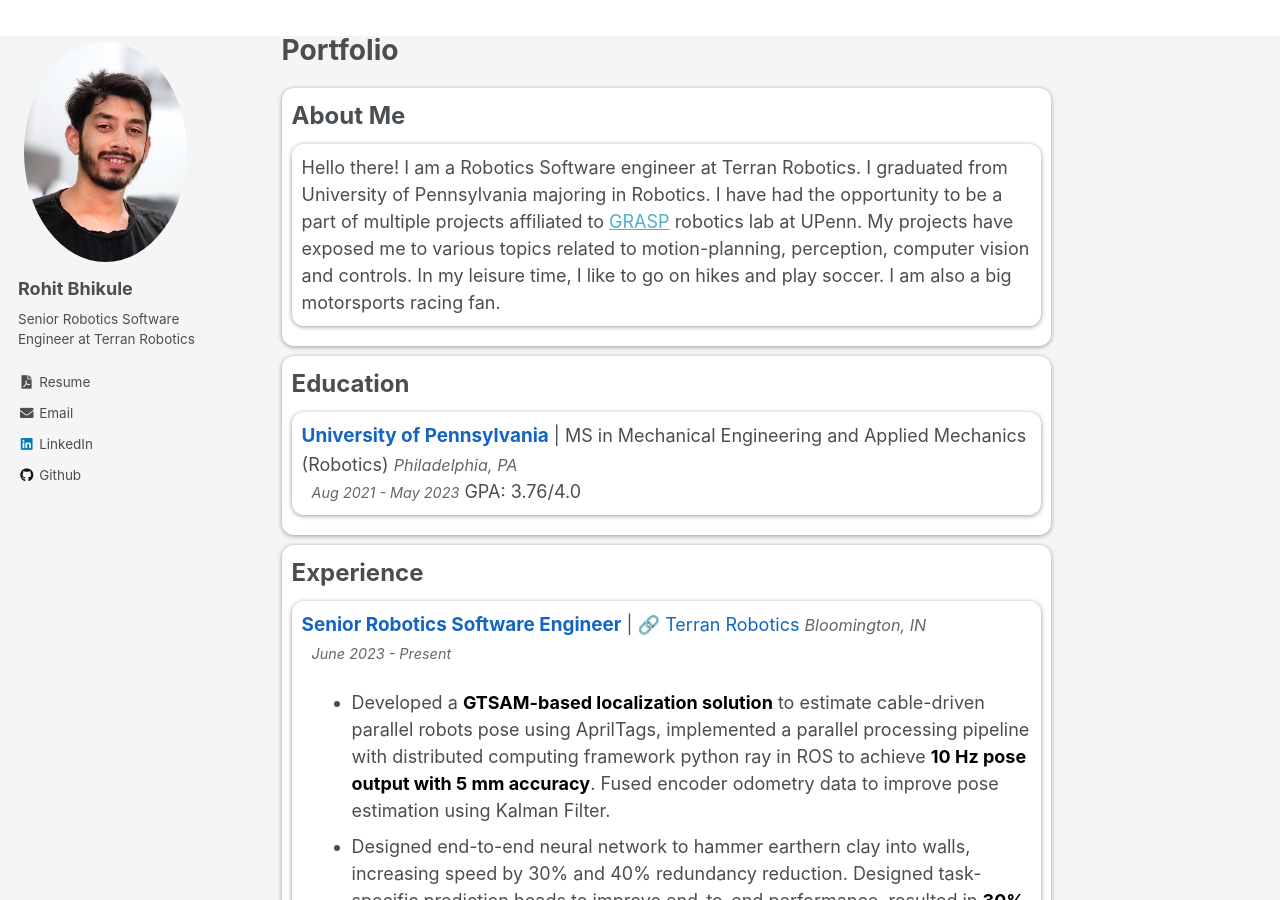
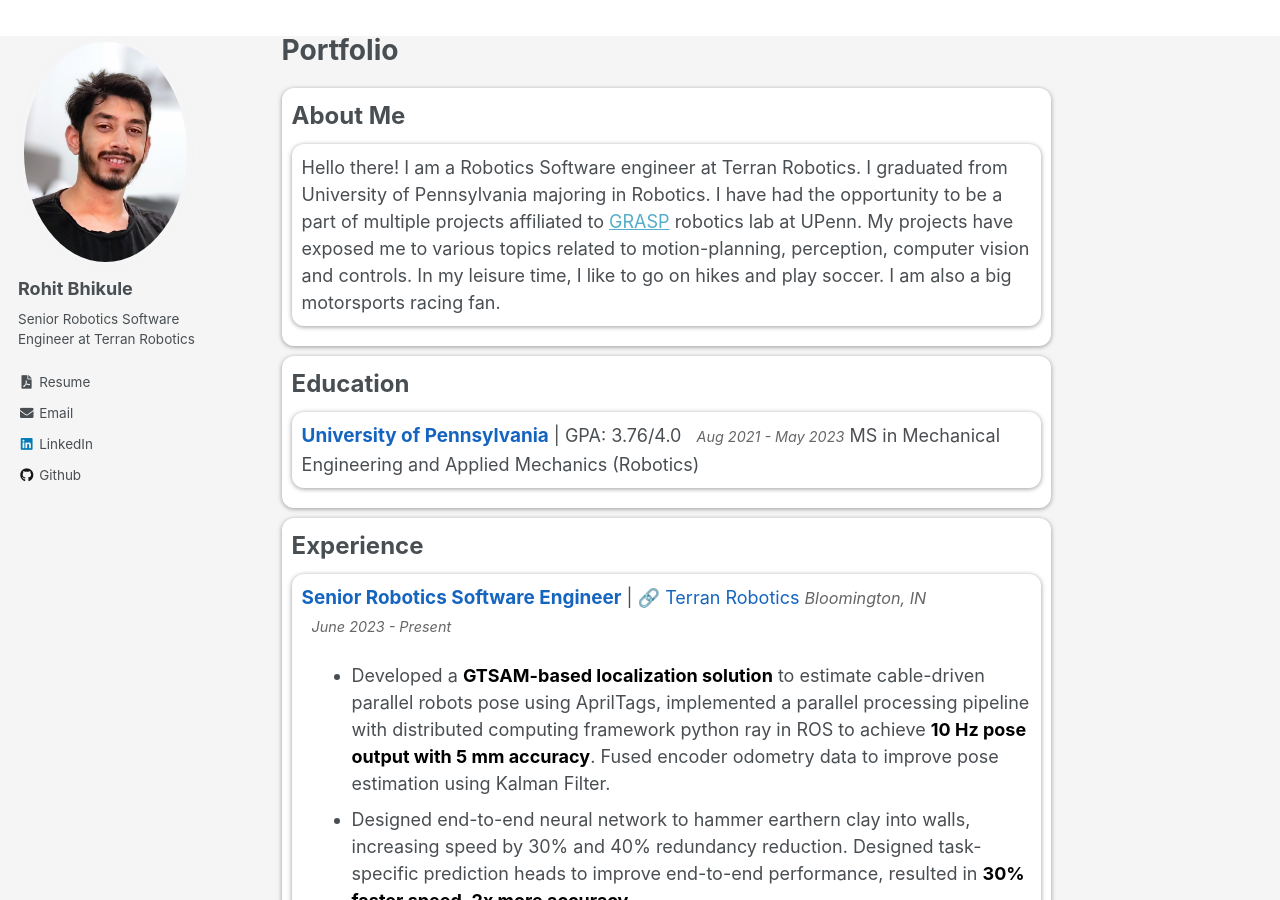
Before and after one commit to rohiitb/rohiitb.github.io, a Jekyll site: the page built from _pages/about.md, in a window 1280 px wide and 900 px high. Built offline with Jekyll 4.4.1, drawn with Linux system fonts in a browser that asks for light colours.

Commit message:
update education

```diff
--- a/_pages/about.md
+++ b/_pages/about.md
@@ -19,8 +19,9 @@
   <strong style="font-size: 24px;">Education</strong>
   <div class="experience-block">
     <div class="hyperlink">
-      <span class="highlight_role">University of Pennsylvania</span> | MS in Mechanical Engineering and Applied Mechanics (Robotics) <span class="location">Philadelphia, PA</span>
-      <br><span class="timeframe">Aug 2021 - May 2023</span> GPA: 3.76/4.0
+      <span class="highlight_role">University of Pennsylvania</span> | GPA: 3.76/4.0 <span class="timeframe">Aug 2021 - May 2023</span>
+      MS in Mechanical Engineering and Applied Mechanics (Robotics)
+      <br>
     </div>
   </div>
 </div>
```
